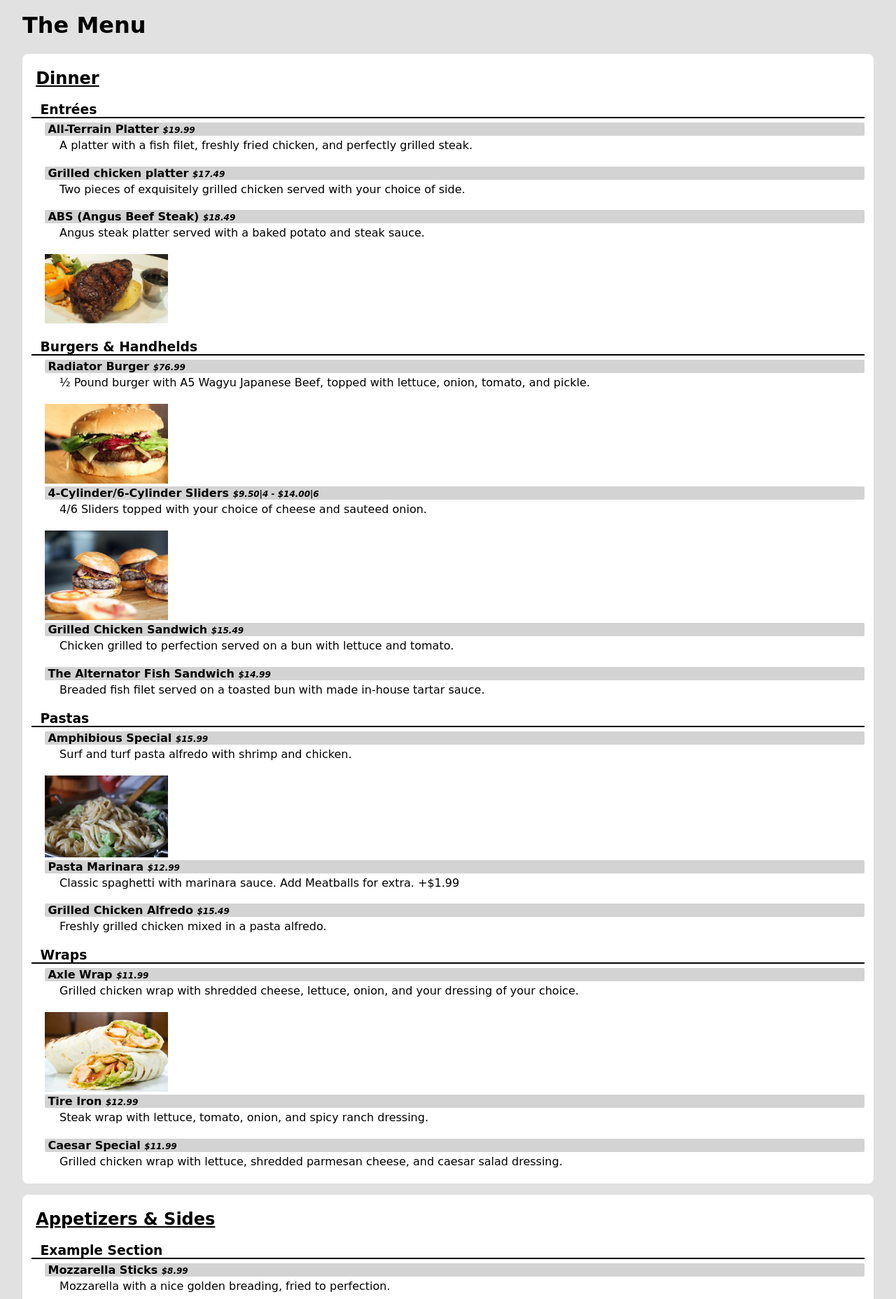
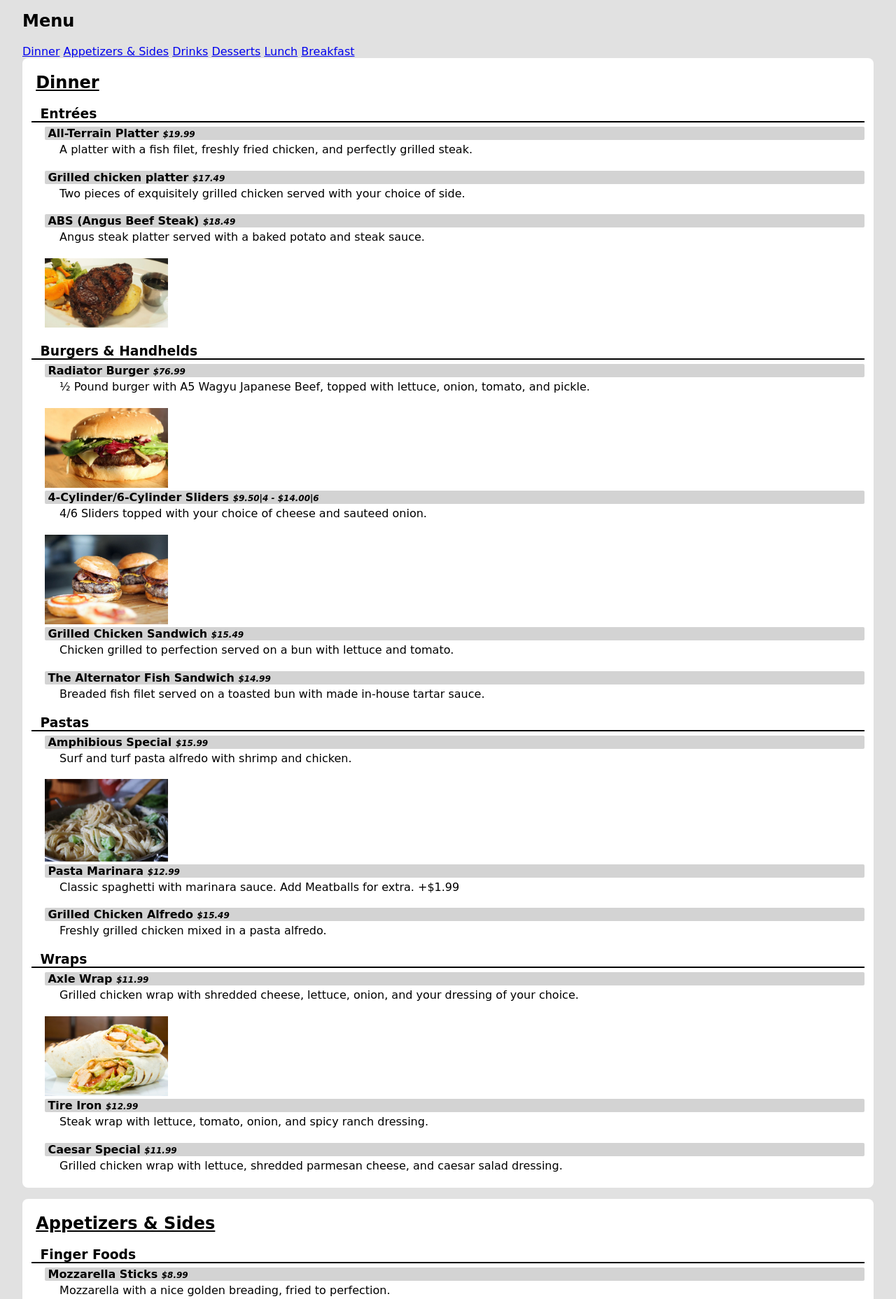
Before and after one commit to cjordanOU/Lily-Garage-Website, a PHP site: page /menu.php in a window 1280 px wide. Shown: the part 96-1952 px from the top of the page at 70% size. Run offline with PHP 8.4, Linux system fonts and the light colour scheme.

Commit message:
Major menu changes
-Added parallax header image
-Added menu nav bar to quickly jump to specific sections
-Fixed mislabeled section name

```diff
--- a/menu.php
+++ b/menu.php
@@ -34,12 +34,27 @@
 
         <!-- ------ ------ Main Webpage Content ------ ------ -->
         <main>
-            <!-- Main Large Header -->
-            <h1>The Menu</h1>
+            <!-- Parallax Top Image -->
+            <div class="parallaxBG-small" style="background-image: linear-gradient(to bottom, rgba(0, 0, 0, 0.801), transparent), url('Images/garageAnnArbor.jpg'); background-position: left top"></div>
+            <div class="parallaxText2">
+                <h2>Menu</h2>
+            </div>
+
+            <!-- ------ Menu Selection ------ -->
+            <div>
+                <nav class="menuBar">
+                    <a href="#dinner" title="Jump to our Dinner selection">Dinner</a>
+                    <a href="#appetizers" title="Jump to our Appetizers and Sides selection">Appetizers &amp; Sides</a>
+                    <a href="#drinks" title="Jump to our Drinks Selection">Drinks</a>
+                    <a href="#desserts" title="Jump to our Desserts Selection">Desserts</a>
+                    <a href="#lunch" title="Jump to our lunch Selection">Lunch</a>
+                    <a href="#breakfast" title="Jump to our Breakfast Selection">Breakfast</a>
+                </nav>
+            </div>
 
             <!-- ------ Dinner Menu ------ -->
-            <div class="menuItem">
-                <h2>Dinner</h2>
+            <div class="menuItem" style="margin-top:0!important">
+                <h2 id="dinner">Dinner</h2>
 
                 <!-- Entrées -->
                 <h3>Entrées</h3>
@@ -104,10 +119,10 @@
 
             <!-- ------ Appetizers and Sides Menu ------ -->
             <div class="menuItem">
-                <h2>Appetizers & Sides</h2>
+                <h2 id="appetizers">Appetizers & Sides</h2>
 
                 <!-- Finger Foods -->
-                <h3>Example Section</h3>
+                <h3>Finger Foods</h3>
                 <ul>
                     <li>Mozzarella Sticks  <span class="price">$8.99</span></li>
                     <p>Mozzarella with a nice golden breading, fried to perfection.</p>
@@ -140,7 +155,7 @@
 
             <!-- ------ Drinks and Desserts Menu ------  -->
             <div class="menuItem">
-                <h2>Drinks & Desserts</h2>
+                <h2 id="drinks">Drinks</h2>
 
                 <!-- Non-Alcoholic Beverages -->
                 <h3>Non-Alcoholic Beverages</h3>
@@ -171,7 +186,7 @@
                 </ul>
 
                 <!-- Desserts -->
-                <h3>Desserts</h3>
+                <h3 id="desserts">Desserts</h3>
                 <ul>
                     <li>Stoplight Brownies  <span class="price">$5.99</span></li>
                     <p>Brownies with red, yellow, and green m&ms on top.</p>
@@ -187,7 +202,7 @@
 
             <!-- ------ Lunch Menu ------ -->
             <div class="menuItem">
-                <h2>Lunch</h2>
+                <h2 id="lunch">Lunch</h2>
 
                 <!-- Plates -->
                 <h3>Plates</h3>
@@ -239,7 +254,7 @@
 
             <!-- ------ Breakfast Menu ------ -->
             <div class="menuItem">
-                <h2>Breakfast</h2>
+                <h2 id="breakfast">Breakfast</h2>
 
                 <!-- Combos -->
                 <h3>Combos</h3>
```
